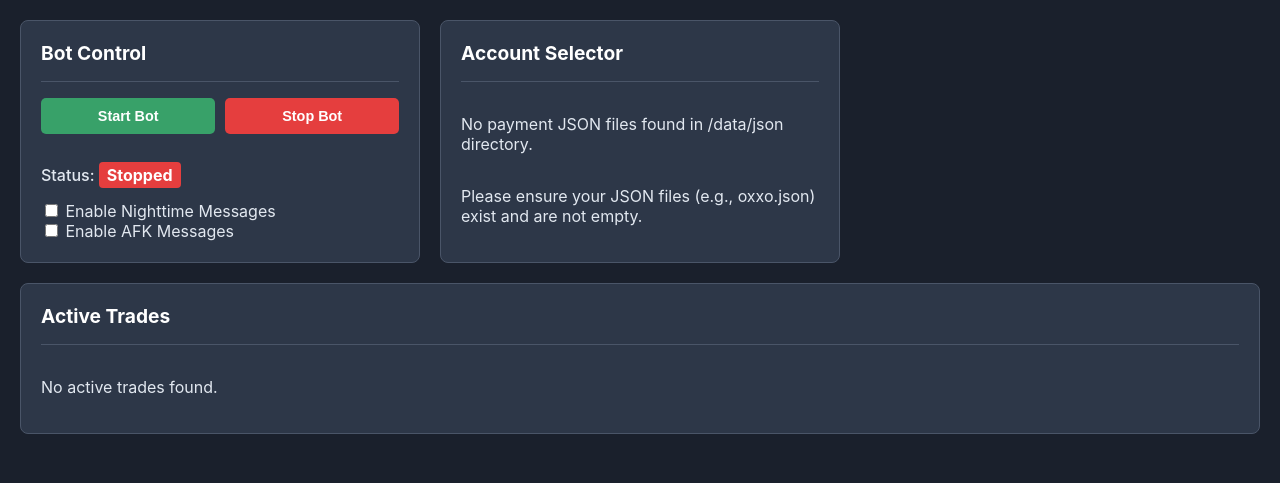
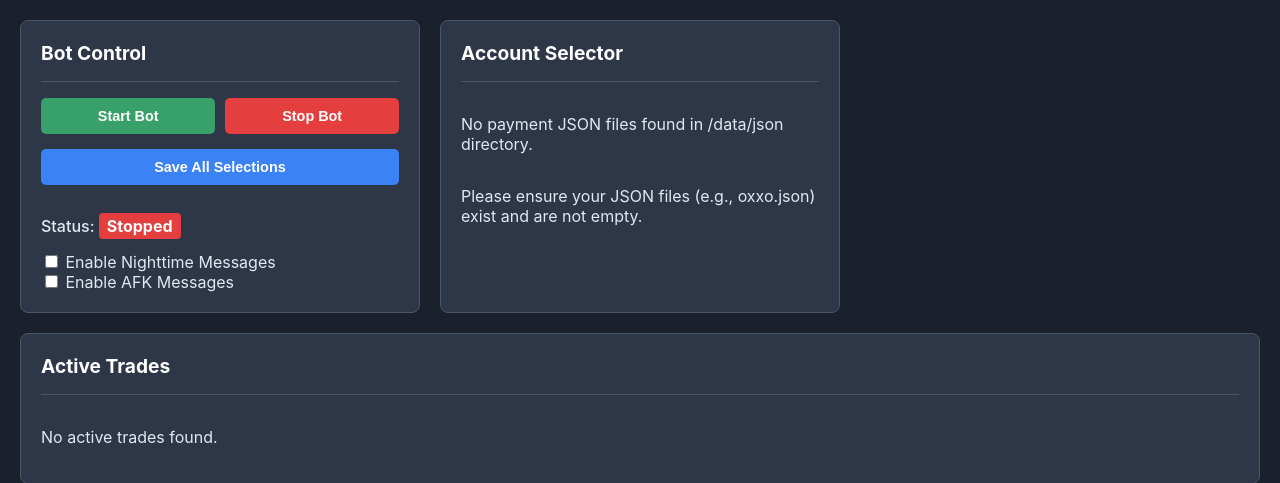
Before and after one commit to jinjernot/wg, a Flask app: page / in a window 1280 px wide. Shown: the part 72-555 px from the top of the page. Run offline with Flask 3, Linux system fonts and the light colour scheme; data that the repository does not hold is empty.

Commit message:
Add 'Save All Selections' functionality and related UI updates

```diff
--- a/app.py
+++ b/app.py
@@ -107,6 +107,48 @@ def update_selection():
     except Exception as e:
         return jsonify({"success": False, "error": f"Unexpected error: {str(e)}"}), 500
     return jsonify({"success": True})
+
+@app.route("/update_all_selections", methods=["POST"])
+def update_all_selections():
+    selections = request.json
+    if not isinstance(selections, list):
+        return jsonify({"success": False, "error": "Invalid data format"}), 400
+
+    errors = []
+    for selection in selections:
+        filename = selection.get("filename")
+        owner_username = selection.get("owner_username")
+        payment_method = selection.get("payment_method")
+        selected_id = selection.get("selected_id")
+
+        if not all([filename, owner_username, payment_method, selected_id]):
+            errors.append(f"Incomplete data for one of the selections.")
+            continue
+
+        filepath = os.path.join(JSON_PATH, filename)
+        if not os.path.exists(filepath):
+            errors.append(f"File not found: {filename}")
+            continue
+
+        try:
+            with open(filepath, "r+", encoding="utf-8") as f:
+                file_data = json.load(f)
+                if owner_username in file_data and payment_method in file_data.get(owner_username, {}):
+                    file_data[owner_username][payment_method]["selected_id"] = selected_id
+                    f.seek(0)
+                    json.dump(file_data, f, indent=4)
+                    f.truncate()
+                else:
+                    errors.append(f"Invalid structure in {filename} for {owner_username}.")
+        except (KeyError, json.JSONDecodeError) as e:
+            errors.append(f"Error processing file {filename}: {str(e)}")
+        except Exception as e:
+            errors.append(f"An unexpected error occurred with {filename}: {str(e)}")
+
+    if errors:
+        return jsonify({"success": False, "error": " | ".join(errors)}), 500
+
+    return jsonify({"success": True, "message": "All selections updated successfully."})
 
 @app.route("/get_trade_stats")
 def get_trade_stats():
--- a/static/script.js
+++ b/static/script.js
@@ -6,6 +6,7 @@ document.addEventListener('DOMContentLoaded', () => {
     const tradesContainer = document.getElementById('active-trades-container');
     const nightModeCheckbox = document.getElementById('night-mode-checkbox');
     const afkModeCheckbox = document.getElementById('afk-mode-checkbox');
+    const saveAllBtn = document.getElementById('save-all-btn');
 
     // --- Event Listeners ---
     if (startBtn) {
@@ -98,9 +99,11 @@ document.addEventListener('DOMContentLoaded', () => {
         });
     }
 
-    document.querySelectorAll('.account-form').forEach(form => {
-        form.addEventListener('submit', async (event) => {
-            event.preventDefault();
+    if (saveAllBtn) {
+        saveAllBtn.addEventListener('click', async () => {
+            const forms = document.querySelectorAll('.account-form');
+            const selections = [];
+            forms.forEach(form => {
                 const formData = new FormData(form);
                 const data = {
                     filename: formData.get('filename'),
@@ -108,28 +111,27 @@ document.addEventListener('DOMContentLoaded', () => {
                     payment_method: formData.get('payment_method'),
                     selected_id: formData.get('selected_id')
                 };
-            if (!data.selected_id) {
-                alert('Please select an account.');
-                return;
-            }
+                selections.push(data);
+            });
+
             try {
-                const response = await fetch('/update_selection', {
+                const response = await fetch('/update_all_selections', {
                     method: 'POST',
                     headers: { 'Content-Type': 'application/json' },
-                    body: JSON.stringify(data)
+                    body: JSON.stringify(selections)
                 });
                 const result = await response.json();
                 if (result.success) {
-                    alert('Selection saved successfully!');
+                    alert('All selections saved successfully!');
                 } else {
                     alert(`Error: ${result.error}`);
                 }
             } catch (error) {
-                console.error('Failed to save selection:', error);
-                alert('An unexpected error occurred.');
+                console.error('Failed to save all selections:', error);
+                alert('An unexpected error occurred while saving selections.');
             }
         });
-    });
+    }
 
     // --- Data Fetching and UI Update Functions ---
     async function updateStatus() {
--- a/static/style.css
+++ b/static/style.css
@@ -73,6 +73,22 @@ h4 {
 #start-btn:hover { background-color: #2f855a; }
 #stop-btn { background-color: #e53e3e; }
 #stop-btn:hover { background-color: #c53030; }
+
+#save-all-btn {
+    padding: 10px;
+    border: none;
+    border-radius: 5px;
+    color: white;
+    cursor: pointer;
+    font-size: 0.9rem;
+    font-weight: bold;
+    transition: background-color 0.2s;
+    background-color: #3b82f6; /* Blue Save Button */
+    margin-bottom: 15px;
+}
+#save-all-btn:hover {
+    background-color: #2563eb;
+}
 
 .status-text {
     font-size: 1rem;
--- a/templates/index.html
+++ b/templates/index.html
@@ -18,6 +18,7 @@
                 <button id="start-btn">Start Bot</button>
                 <button id="stop-btn">Stop Bot</button>
             </div>
+            <button id="save-all-btn">Save All Selections</button>
             <p class="status-text">Status: <span id="status-indicator">Checking...</span></p>
 
             <div class="night-mode-toggle">
@@ -51,8 +52,6 @@
                                     </option>
                                 {% endfor %}
                             </select>
-
-                            <button type="submit">Save</button>
                         </form>
                     </div>
                 {% endfor %}
```
Lines whose indentation alone changed are shown as unchanged.
